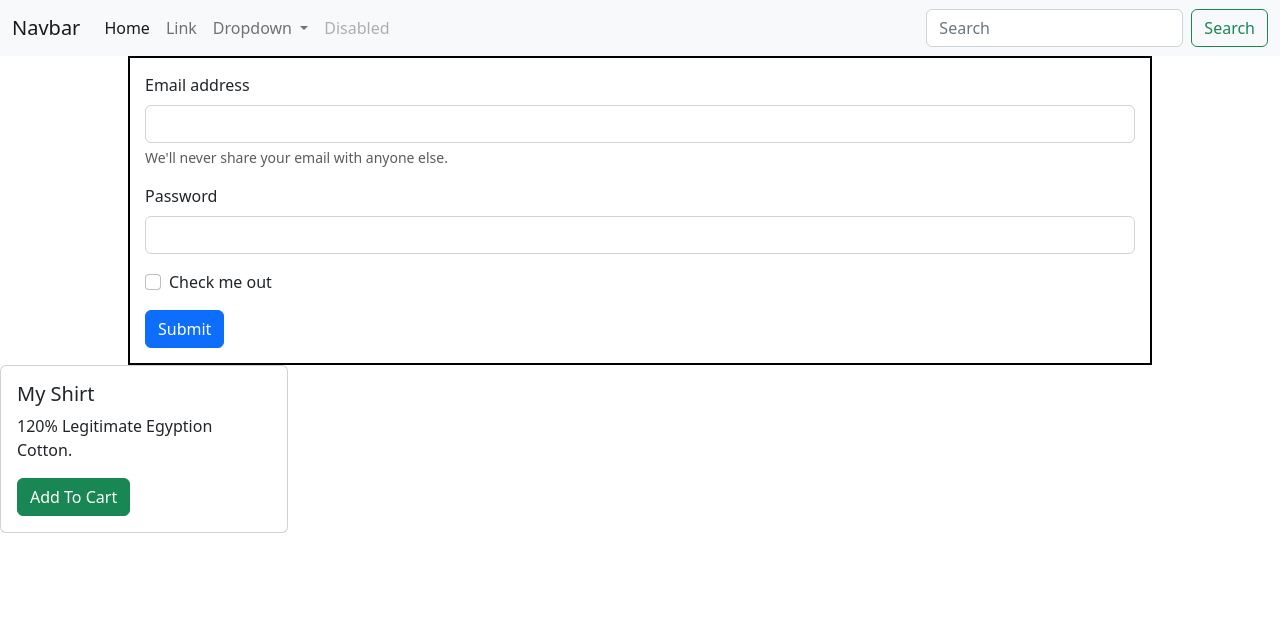
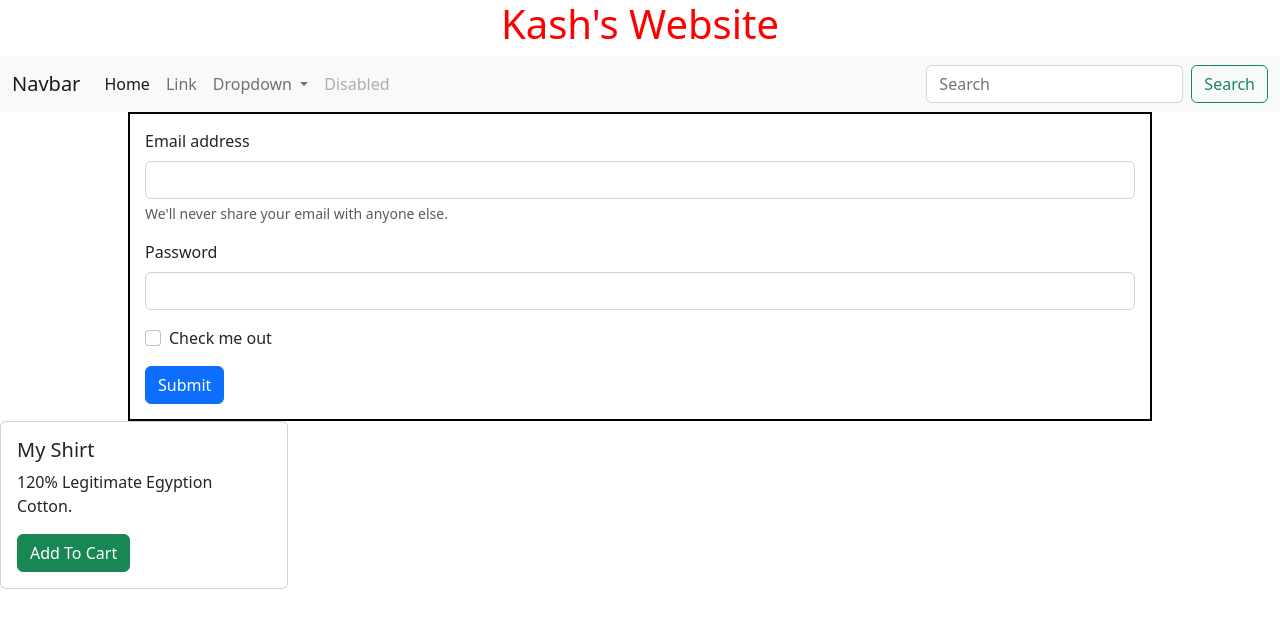
Before and after one commit to Ghostday/my-shirt-website, a plain HTML site: page index.html in a window 1280 px wide. Drawn offline with Linux system fonts and the light colour scheme.

Commit message:
added Kash's name back

```diff
--- a/index.html
+++ b/index.html
@@ -5,6 +5,7 @@
         <link rel="stylesheet" href="./style.css">
     </head>
     <body>
+        <h1>Kash's Website</h1>
         <nav class="navbar navbar-expand-lg bg-light">
           <div class="container-fluid">
             <a class="navbar-brand" href="#">Navbar</a>
```
